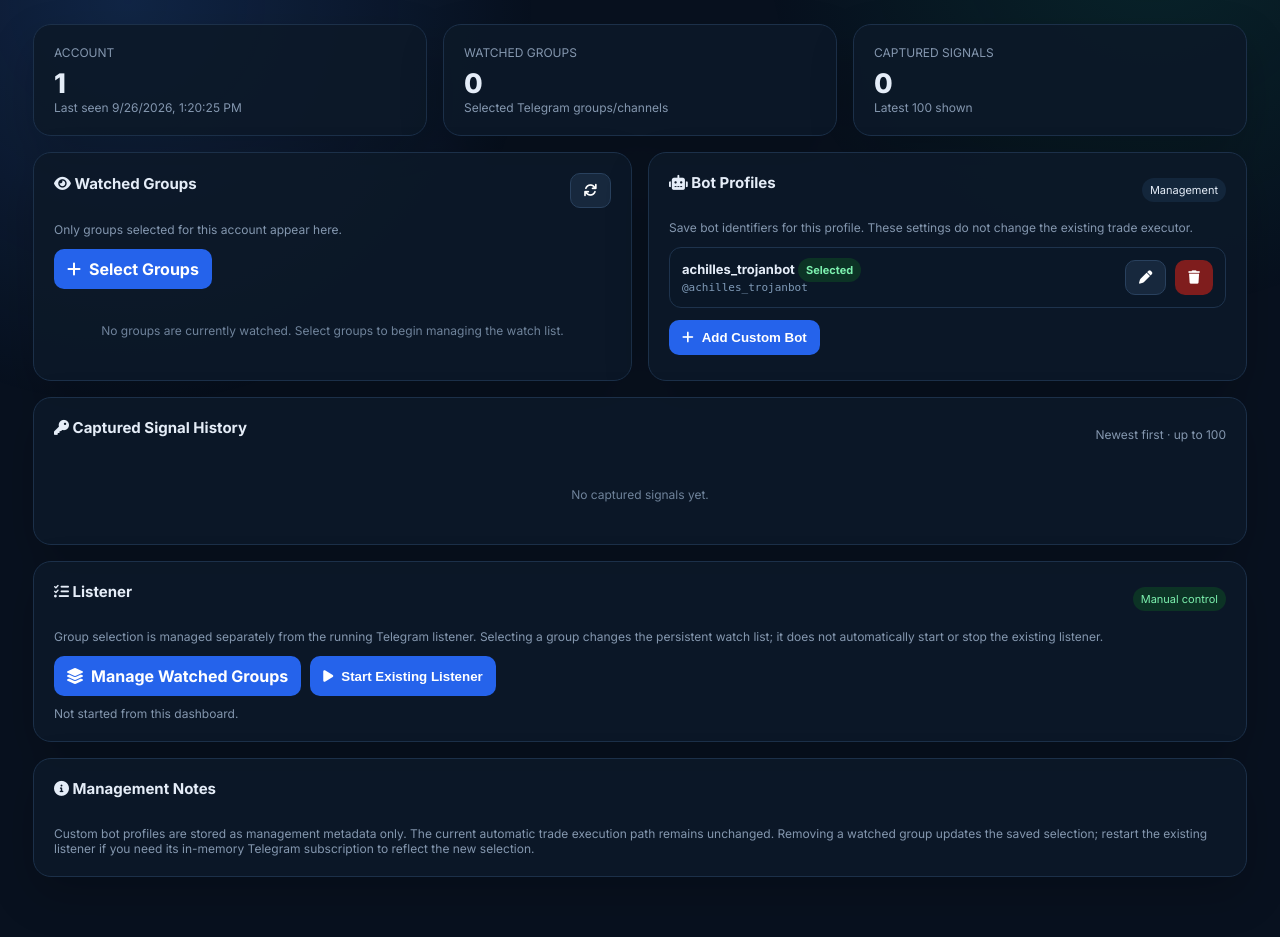
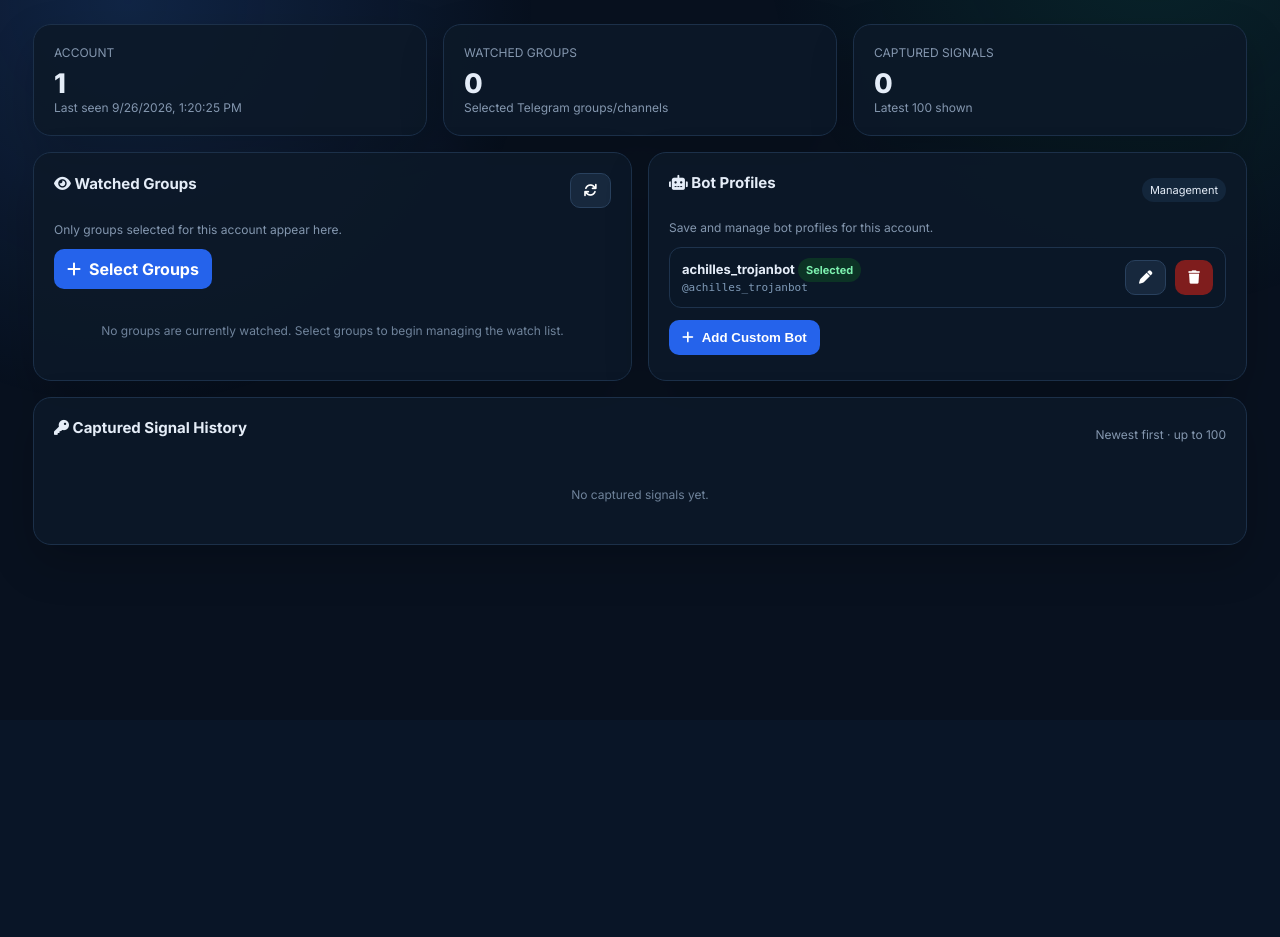
Before and after one commit to nebulyn05/CryptoBot, a Flask app: page /dashboard in a window 1280 px wide. Shown: the part 80-1017 px from the top of the page. After the commit the page ends 633 px from the top, so only its background shows below. Run offline with Flask 3, Linux system fonts and the light colour scheme; the visitor is signed in with stand-in values (Sample User, id 1); data comes from the database, SQL or seed files in the repository; data that the repository does not hold is empty; parts of the project's set-up code (start-up, migrations or seed data) failed here and were passed over; some libraries are stand-ins or nearby versions.

Commit message:
Remove listener controls and management notes from dashboard

```diff
--- a/templates/dashboard.html
+++ b/templates/dashboard.html
@@ -44,7 +44,7 @@ button.secondary{background:#17283d;border:1px solid #29415e}button.danger{backg
 
 <div class="card span-6">
 <div class="section-title"><h2><i class="fas fa-robot"></i> Bot Profiles</h2><span class="pill">Management</span></div>
-<p class="muted">Save bot identifiers for this profile. These settings do not change the existing trade executor.</p>
+<p class="muted">Save and manage bot profiles for this account.</p>
 <div id="bots" class="list"></div>
 <div class="actions" style="margin-top:12px"><button onclick="openBotModal()"><i class="fas fa-plus"></i> Add Custom Bot</button></div>
 </div>
@@ -54,21 +54,6 @@ button.secondary{background:#17283d;border:1px solid #29415e}button.danger{backg
 <div id="signals" class="list"></div>
 </div>
 
-<div class="card span-12">
-<div class="section-title"><h2><i class="fas fa-list-check"></i> Listener</h2><span class="pill on">Manual control</span></div>
-<div class="muted">Group selection is managed separately from the running Telegram listener. Selecting a group changes the persistent watch list; it does not automatically start or stop the existing listener.</div>
-<div class="actions" style="margin-top:12px">
-<a class="linkbtn" href="{{ url_for('fetch_groups') }}"><i class="fas fa-layer-group"></i> Manage Watched Groups</a>
-<button id="listenBtn" onclick="startListening()"><i class="fas fa-play"></i> Start Existing Listener</button>
-</div>
-<div id="listenStatus" class="muted" style="margin-top:10px">Not started from this dashboard.</div>
-</div>
-
-<div class="card span-12"><div class="section-title"><h2><i class="fas fa-info-circle"></i> Management Notes</h2></div>
-<div class="muted">Custom bot profiles are stored as management metadata only. The current automatic trade execution path remains unchanged. Removing a watched group updates the saved selection; restart the existing listener if you need its in-memory Telegram subscription to reflect the new selection.</div>
-</div>
-</div>
-</div>
 
 <div id="botModal" class="modal">
 <div class="modal-card">
```
